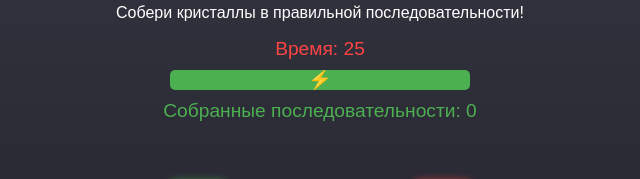
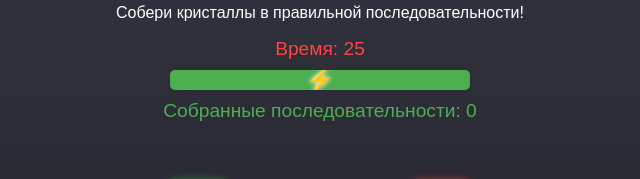
Before and after one commit to AnastasiaChizhova1/Space-Energy-Collector, a website: page index.html in a window 1280 px wide. Shown: the part 151-330 px from the top of the page, 320-960 px from the left. Drawn offline with Linux system fonts and the light colour scheme.

Commit message:
Update styles.css

```diff
--- a/styles.css
+++ b/styles.css
@@ -109,8 +109,11 @@ h1 {
     display: flex;
     align-items: center;
     justify-content: center;
-    font-size: 1.2rem; /* Увеличим размер символа для видимости */
-    font-weight: bold; /* Делаем символ более заметным */
+    font-size: 1.5rem;
+    font-weight: bold;
+    text-shadow: 0 0 5px #fff; /* Свечение для лучшей видимости */
+    min-width: 20px; /* Минимальная ширина для символа */
+    color: #000; /* Чёрный цвет символа для контраста */
 }
 
 #score {
```
